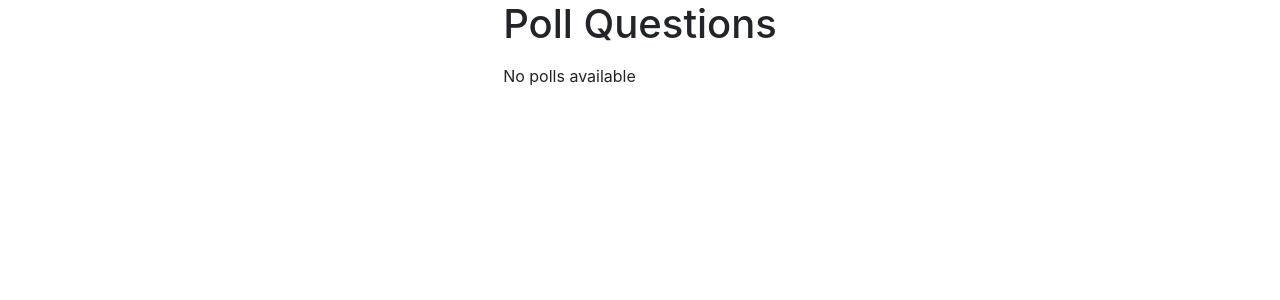
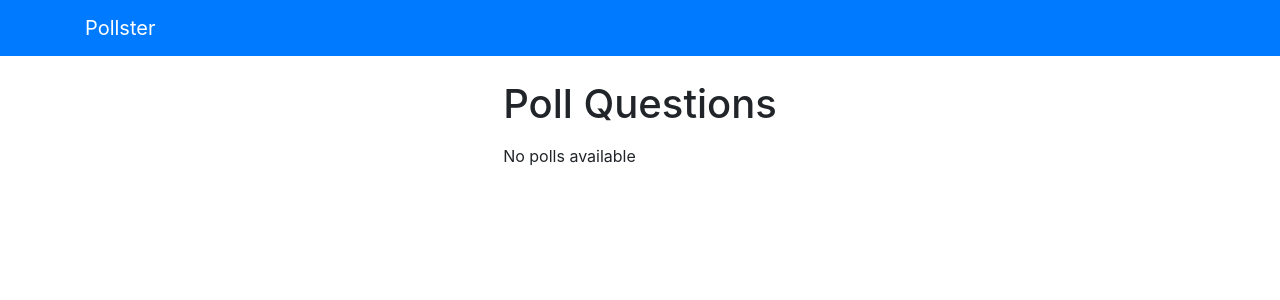
Before and after one commit to Twenty5Clocks/TraversyTut, a Django app: page /polls/ in a window 1280 px wide. Shown: the top 300 px of the page. Run offline with Django 3.2, Linux system fonts and the light colour scheme; data that the repository does not hold is empty; some libraries are stand-ins or nearby versions.

Commit message:
Added navbar

```diff
--- a/pollster/templates/base.html
+++ b/pollster/templates/base.html
@@ -8,6 +8,8 @@
     <title>Pollster {%block title%}{%endblock%}</title>
 </head>
 <body>
+    <!-- NavBar-->
+    {% include 'partials/_navbar.html' %}
     <div class="container">
         <div class="row">
             <div class="col-nd-6 m-auto">
--- /dev/null
+++ b/pollster/templates/partials/_navbar.html
@@ -0,0 +1,5 @@
+<nav class="navbar navbar-dark bg-primary mb-4">
+    <div class="container">
+        <a href="/" class="navbar-brand">Pollster</a>
+    </div>
+</nav>
```
